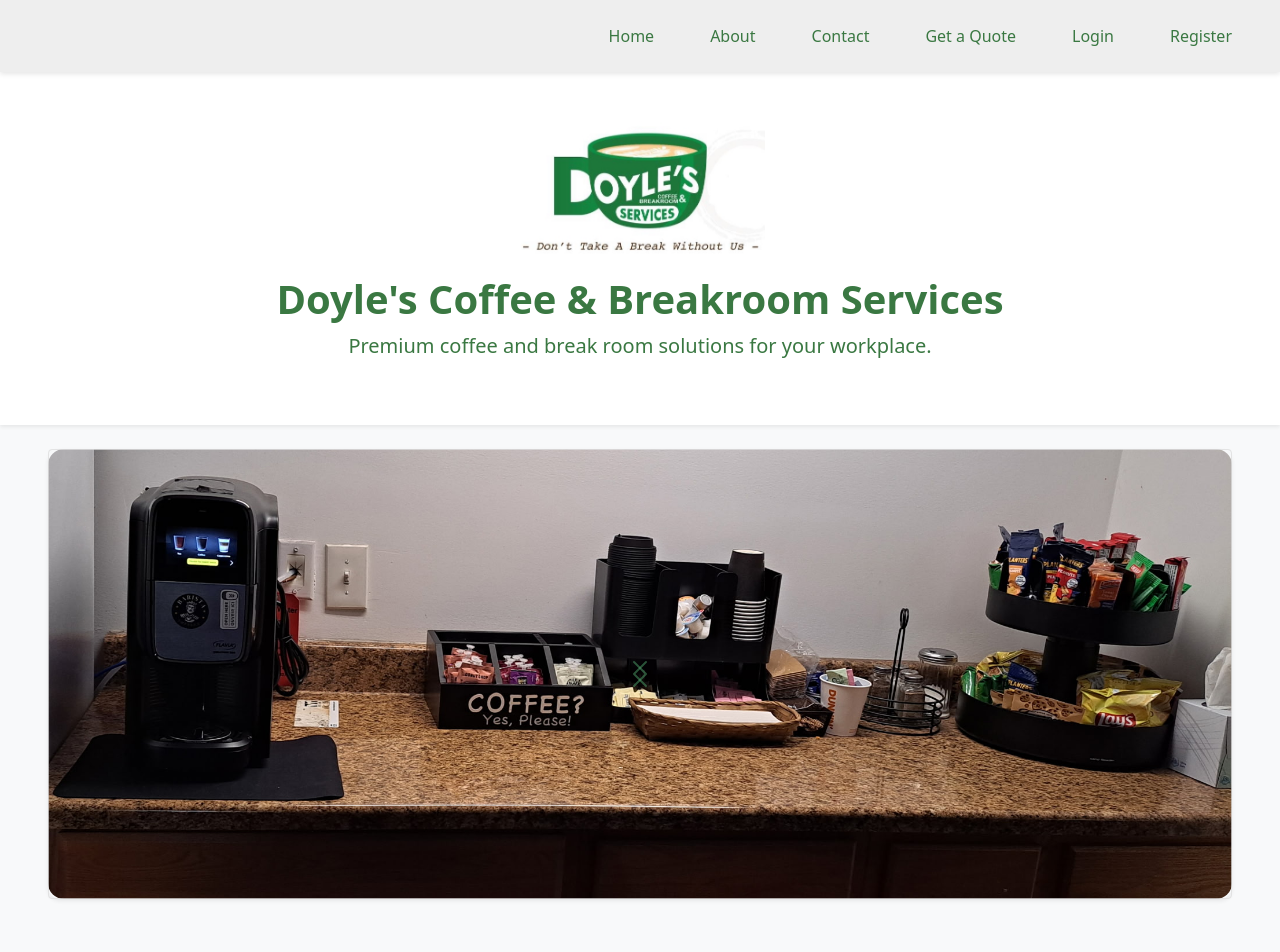
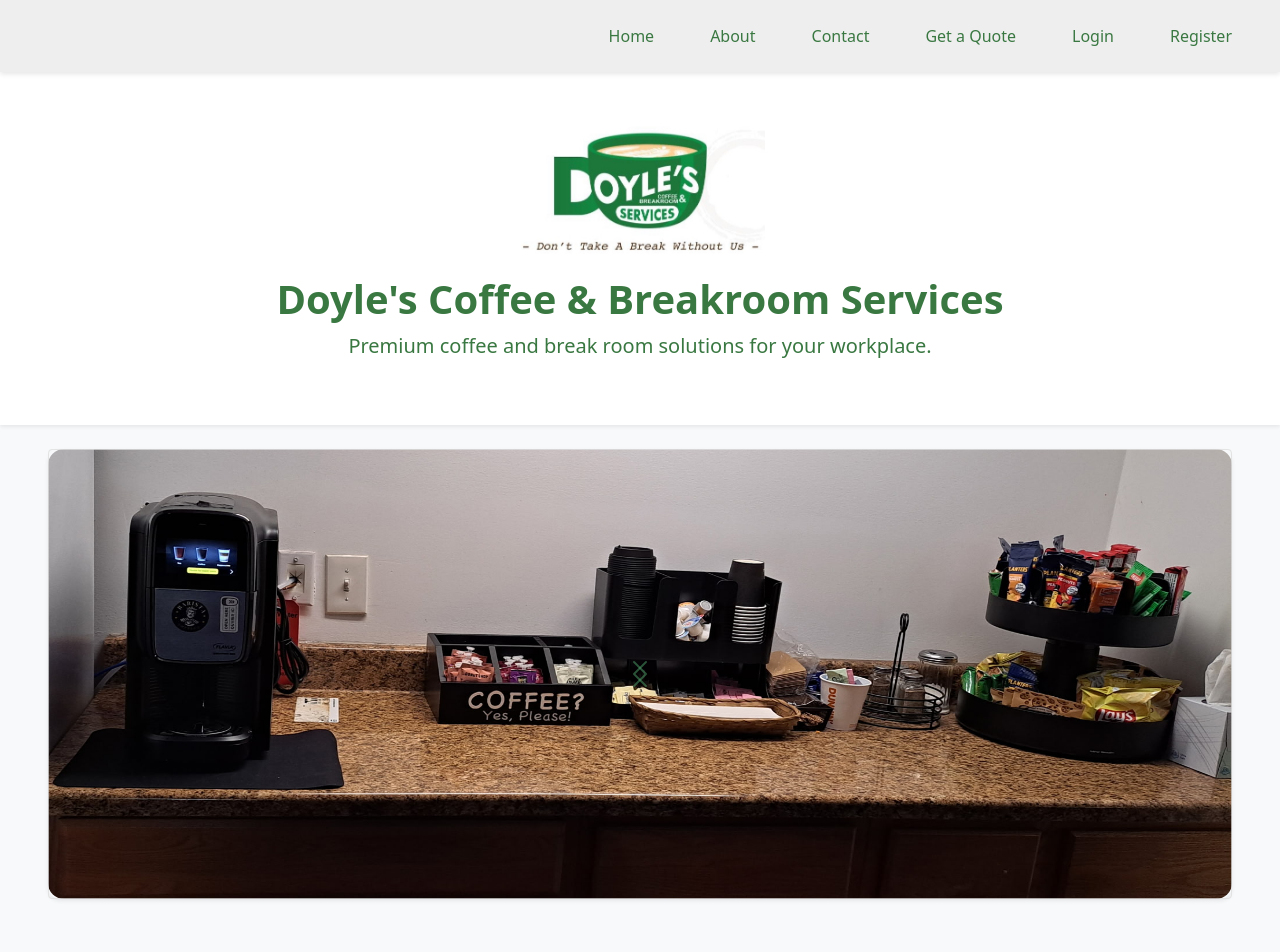
Before and after one commit to adriantheodor/doyles-coffee-front, a React (Create React App) app: page / in a window 1280 px wide. Shown: the top 952 px of the page. Built offline with nearby package versions, Linux system fonts and the light colour scheme; no server answers.

Commit message:
fix carousel 2

```diff
--- a/src/pages/HomePage.css
+++ b/src/pages/HomePage.css
@@ -72,13 +72,13 @@
 
 .carousel-inner img {
   height: 450px;
-  object-fit: cover;
   background-color: #f8f9fa;
 }
 
 .carousel {
   border-radius: 12px;
   min-height: 450px;
+  position: relative;
 }
 
 .carousel-inner {
```
